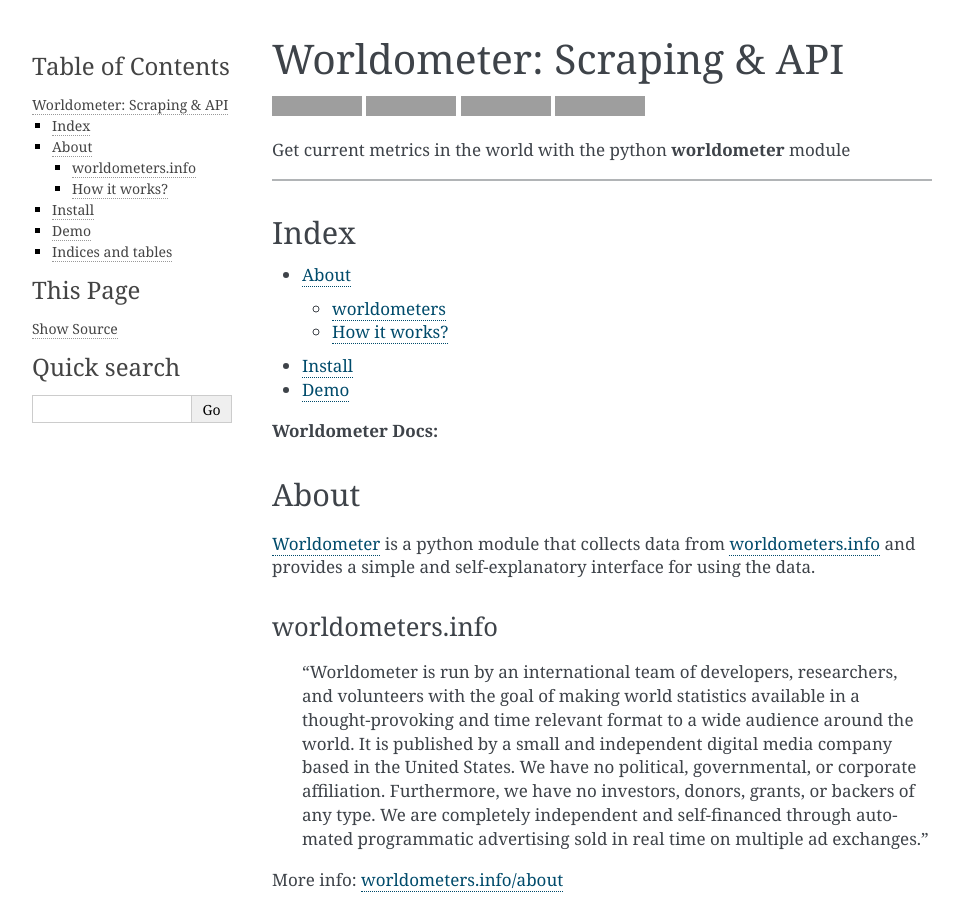
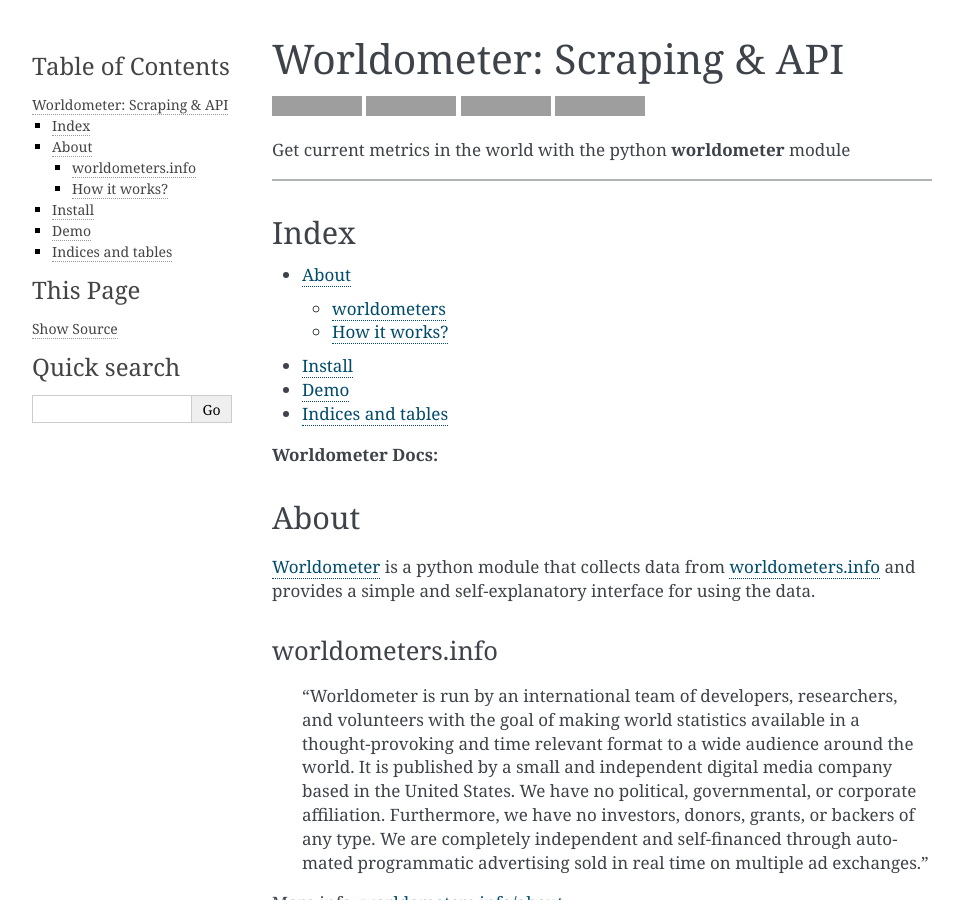
Before and after one commit to eagledev00/worldometer, a Sphinx documentation site: the page built from docs/source/index.rst, in a window 1280 px wide and 900 px high, cut to the strip 0-900 px from the top of the window. Shown: the whole strip, without its empty margins (148-1111 px from the left). Built offline with Sphinx 7.4.7, drawn with Linux system fonts in a browser that asks for light colours; grey boxes are pictures that could not be loaded.

Commit message:
Update index of docs

```diff
--- a/docs/source/index.rst
+++ b/docs/source/index.rst
@@ -30,13 +30,14 @@
 Index
 -----
 
-- `About <#about>`_
+- `About <#id1>`_
 
-  - `worldometers <#id3>`_
-  - `How it works? <#how-it-works>`_
+  - `worldometers <#id2>`_
+  - `How it works? <#id3>`_
 
 - `Install <#id4>`_
 - `Demo <#id5>`_
+- `Indices and tables <#id6>`_
 
 **Worldometer Docs:**
 
```
